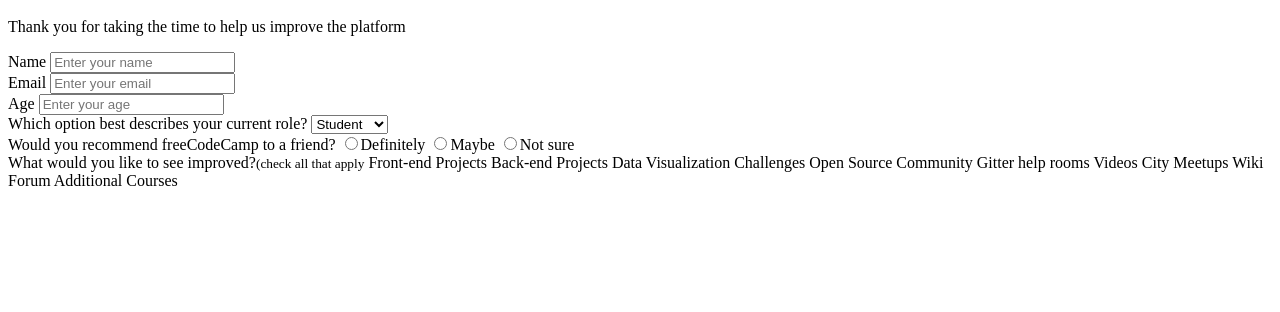
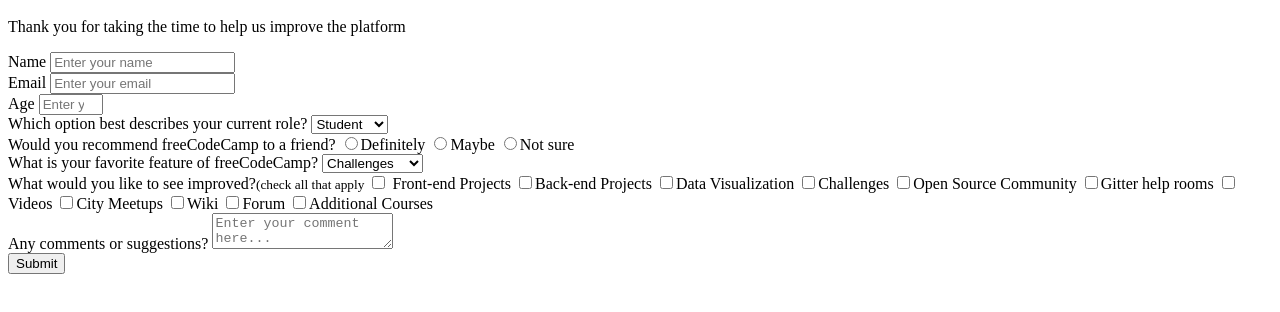
Before and after one commit to Guvency/surveyForm, a plain HTML site: page index.html in a window 1280 px wide. Shown: the part 48-360 px from the top of the page. Drawn offline with Linux system fonts and the light colour scheme.

Commit message:
Update index.html

```diff
--- a/index.html
+++ b/index.html
@@ -7,23 +7,23 @@
 
 <form id="survey-form">
   <div class="form-control">
-    <label for="name" id="label-name"> Name </label>
-    <input type="text" id="name" placeholder="Enter your name" />
+    <label for="name" id="name-label"> Name </label>
+    <input type="text" id="name" placeholder="Enter your name" required/>
   </div>
 
   <div class="form-control">
-    <label for="email" id="label-email"> Email </label>
-    <input type="text" id="email" placeholder="Enter your email" />
+    <label for="email" id="email-label"> Email </label>
+    <input type="email" id="email" placeholder="Enter your email" required/>
   </div>
 
   <div class="form-control">
-    <label for="age" id="label-age"> Age </label>
-    <input type="number" id="age" placeholder="Enter your age" />
+    <label for="number" id="number-label"> Age </label>
+    <input type="number" id="number" placeholder="Enter your age" required min="0" max="200"/>
   </div>
 
   <div class="form-control">
     <label for="role" id="label-role">Which option best describes your current role?</label>
-    <select name="role" id="role">
+    <select name="role" id="dropdown" value="definitely">
       <option value="student">Student</option>
       <option value="full-time">Full-time</option>
       <option value="part-time">Part-time</option>
@@ -32,30 +32,45 @@
 
     <div class="form-control">
     <label>Would you recommend freeCodeCamp to a friend?</label>
-     <label for="recommend-1" id="recommend-1" ><input type="radio" name="recommend"/>Definitely</label>
-     <label for="recommend-2" id="recommend-2"><input type="radio" name="recommend"/>Maybe</label>
-     <label for="recommend-3" id="recommend-3"><input type="radio" name="recommend"/>Not sure</label>
+     <label for="recommend-1" id="recommend-1" ><input type="radio" name="recommend" value="definitely"/>Definitely</label>
+     <label for="recommend-2" id="recommend-2"><input type="radio" name="recommend" value="maybe"/>Maybe</label>
+     <label for="recommend-3" id="recommend-3"><input type="radio" name="recommend" value="not-sure"/>Not sure</label>
        </div>
+
+    <div class="form-control">
+    <label for="feature" id="feature">What is your favorite feature of freeCodeCamp?</label>
+    <select name="feature" id="feature">
+      <option value="challenges">Challenges</option>
+      <option value="projects">Projects</option>
+      <option value="community">Community</option>
+      <option value="open-source">Open Source</option>
+    </select>
+      </div>
 
     <div class="form-control">
       <label> What would you like to see improved?<small>(check all that apply</small></label>
 
-      <label for="improve-1">Front-end Projects</label>
-      <label for="improve-1">Back-end Projects</label>
-      <label for="improve-1">Data Visualization</label>
-      <label for="improve-1">Challenges</label>
-      <label for="improve-1">Open Source Community</label>
-      <label for="improve-1">Gitter help rooms</label>
-      <label for="improve-1">Videos</label>
-      <label for="improve-1">City Meetups</label>
-      <label for="improve-1">Wiki</label>
-      <label for="improve-1">Forum</label>
-      <label for="improve-1">Additional Courses</label>
+      <label for="improve-1"> <input type="checkbox"  name="improve" id="improve-1" value="improve-1 "/> Front-end Projects </label>
+      <label for="improve-1"> <input type="checkbox"  name="improve" id="improve-2" value=" improve-2"/>Back-end Projects </label>
+      <label for="improve-1"> <input type="checkbox"  name="improve"  id="improve-3" value="improve-3 "/>Data Visualization</label>
+      <label for="improve-1"> <input type="checkbox"  name="improve"  id="improve-4" value=" improve-4"/>Challenges </label>
+      <label for="improve-1"> <input type="checkbox"  name="improve"  id="improve-5" value="improve-5 "/>Open Source Community</label>
+      <label for="improve-1"> <input type="checkbox"  name="improve"  id="improve-6" value=" improve-6"/>Gitter help rooms</label>
+      <label for="improve-1"> <input type="checkbox"  name="improve"   id="improve-7" value="improve-7 "/>Videos</label>
+      <label for="improve-1"> <input type="checkbox"  name="improve"   id="improve-8" value="improve-8 "/>City Meetups</label>
+      <label for="improve-1"> <input type="checkbox"  name="improve"   id="improve-9" value=" improve-9"/>Wiki</label>
+      <label for="improve-1"> <input type="checkbox"  name="improve"   id="improve-10" value=" improve-10"/>Forum</label>
+      <label for="improve-1"> <input type="checkbox"  name="improve"   id="improve-11" value=" improve-11"/>Additional Courses</label>
+    </div>
+
+      <div class="form-control">
+        <label for="comments">Any comments or suggestions?</label>
+        <textarea name="comments" id="comments" placeholder="Enter your comment here..."></textarea>
+      </div>
+
+      <button type="submit" id="submit">Submit</button>
 
 
-    </div>
-
-  </div>
 
 </form>
 
```
